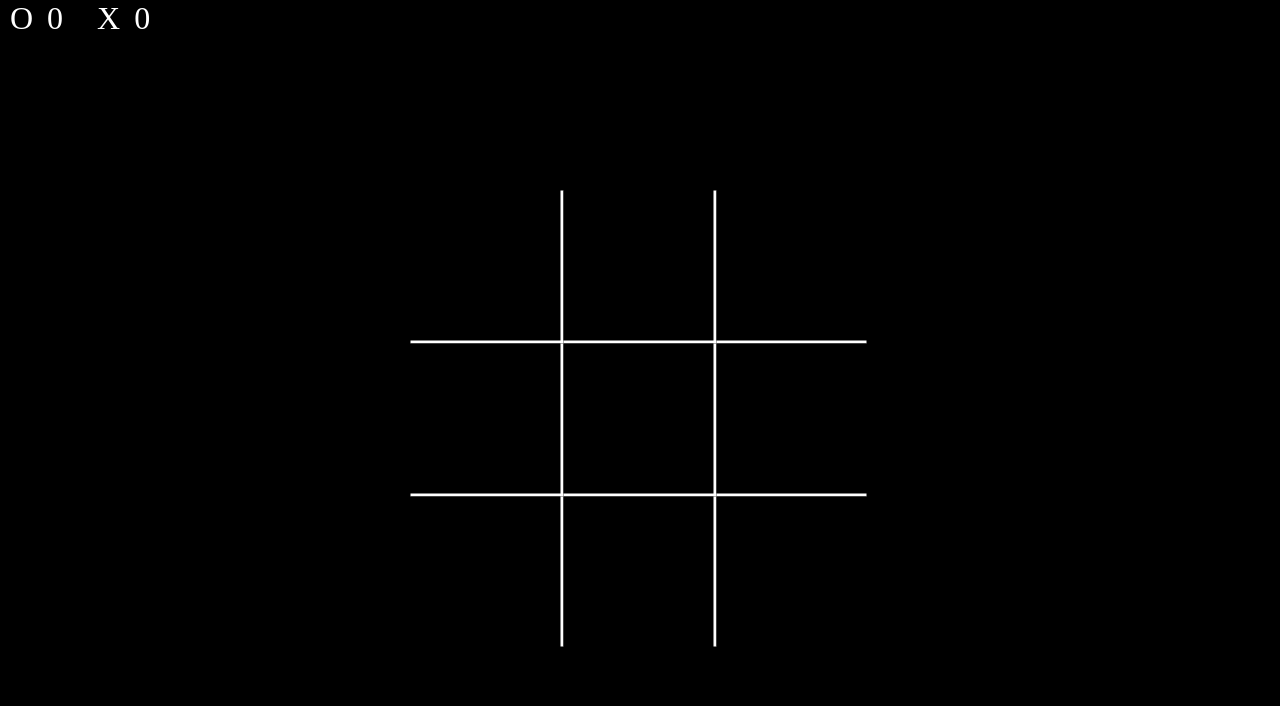
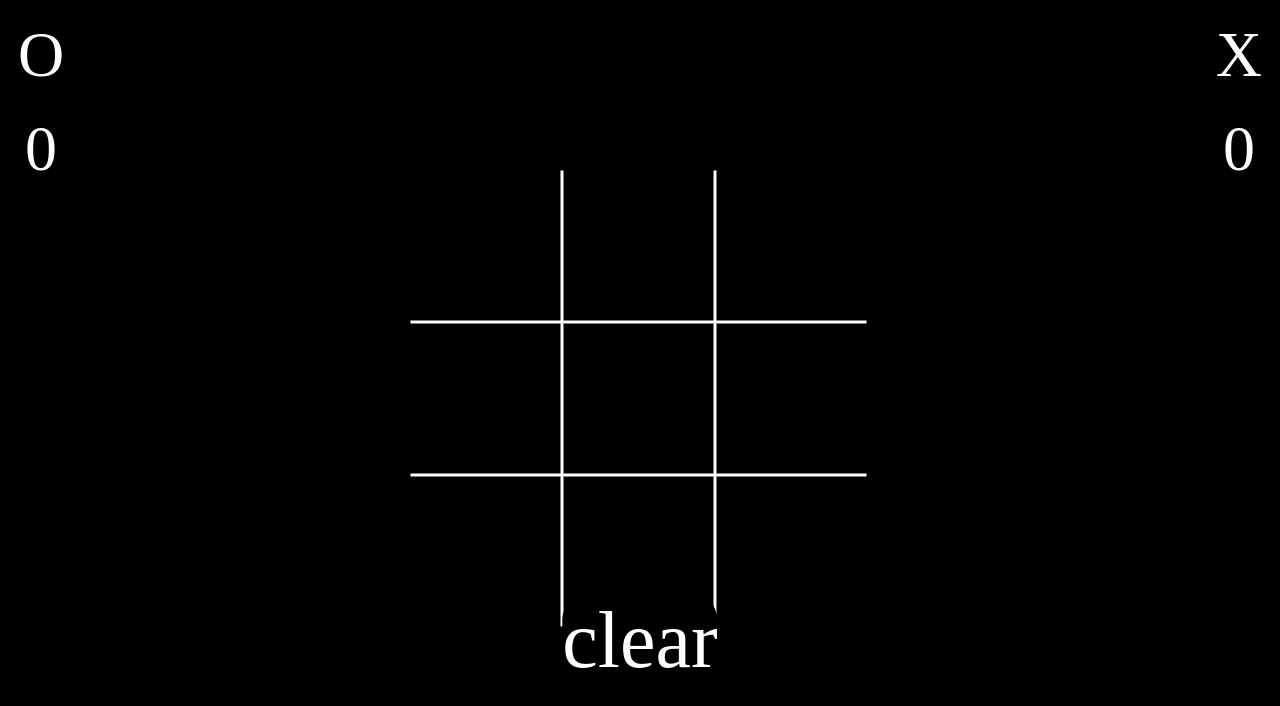
Before and after one commit to mariomine88/Super-tic-tac-toe, a plain HTML site: page index.html in a window 1280 px wide. Drawn offline with Linux system fonts and the light colour scheme.

Commit message:
final version

```diff
--- a/index.html
+++ b/index.html
@@ -8,9 +8,7 @@
     <title>Tic Tac Toe</title>
 </head>
 <body>
-    <main>
-        <div id="container">
-            <div id="score" >
+    <div id="score" >
                 <div class="player" id="playerO">
                     <span>O</span>
                     <span id="scoreO">0</span>
@@ -31,7 +29,6 @@
                 <div class="box" id="7"></div>
                 <div class="box" id="8"></div>
         </div>
-        </div>
-    </main>
+        <div id="clear" onclick="resetBoard()">clear</div>
 </body>
 </html>
--- a/script.js
+++ b/script.js
@@ -1,5 +1,3 @@
-// script.js
-
 const cells = document.querySelectorAll('.box');
 const playerX = "X";
 const playerO = "O";
@@ -25,6 +23,9 @@ function checkWin(player) {
             cells[b].textContent === player &&
             cells[c].textContent === player
         ) {
+            document.getElementById(a).style.background = "rgba(255, 255, 255, 0.5)";
+            document.getElementById(b).style.background = "rgba(255, 255, 255, 0.5)";
+            document.getElementById(c).style.background = "rgba(255, 255, 255, 0.5)";
             return true; // Player wins
         }
     }
@@ -41,6 +42,7 @@ function updateScores() {
 function resetBoard() {
     cells.forEach(cell => {
         cell.textContent = ""; // Clear cell content
+        cell.style.background = "rgb(0,0,0)";
     });
 
     currentPlayer = playerX; // Reset to Player X's turn
@@ -57,7 +59,7 @@ function handleClick(event) {
         if (checkWin(currentPlayer)) {
             scores[currentPlayer]++;
             updateScores();
-            resetBoard();
+
         } else if (Array.from(cells).every(cell => cell.textContent !== "")) {
             resetBoard();
         } else {
--- a/styles.css
+++ b/styles.css
@@ -1,36 +1,27 @@
 body {
-    margin: 0;
-    padding: 0;
-    min-height: 100vh;
     background-color: black;
-    display: flex;
+    color: white;
 }
 
 #score {
-    vertical-align: top;
-    text-align: top; /* Center the content horizontally */
-    margin-bottom: 20px; /* Add some spacing between score and the grid */
-    color: white;
+    width: 100%;
+    display: flex;
+    justify-content: space-between;
+    font-size: 2rem;
 }
 
 .player {
-    display: block;
-    display: inline; /* Display the player box contents in a row */
-    align-items: center; /* Center the content vertically */
-    margin: 0 10px; /* Add some space between player boxes */
-    align-items: center;
+    display:flex;
+    flex-direction: column;
+}
+
+span {
+    display:flex;
+    justify-content: center;
+    font-size: 2em;
     margin: 10px;
 }
 
-.player span {
-    font-size: 2rem;
-    margin-right: 10px;
-}
-
-.score0 {
-    position: relative;
-    bottom: 40px;
-}
 
 #board {
     display: grid;
@@ -42,21 +33,34 @@ body {
     top: 50%; /* Position from the top */
     left: 50%; /* Position from the left */
     transform: translate(-50%, -50%); /* Center the grid */
+}
+
+#clear {
+    position: absolute; /* Use "absolute" instead of "relative" for centering */
+    top: 80%; /* Position from the top */
+    left: 50%;
+    transform: translate(-50%, -50%);
     background-color: black;
-    margin-top: 20px;
+    color: white;
+    font-size: 5rem;
+    cursor: pointer;
+    border-radius: 25px;
+}
+
+#clear:hover {
+    background: rgba(255, 255, 255, 0.5)
 }
 
 .box {
     display: flex;
     justify-content: center;
     align-items: center;
-    font-size: 2rem;
+    font-size: 5rem;
     width: 150px;
     height: 150px;
     color: #ffffff;
     border-right: 3px solid ;
     border-bottom: 3px solid ;
-    background-color: #000000;
     cursor: pointer;
 }
 
@@ -67,3 +71,7 @@ body {
 .box:nth-child(6) ~ .box {
     border-bottom: none ;
 }
+
+.box:hover {
+    background: rgba(255, 255, 255, 0.5)
+}
```
